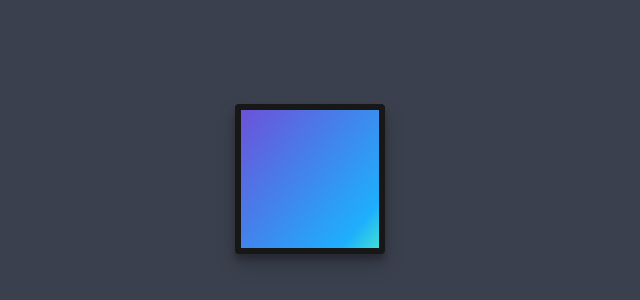
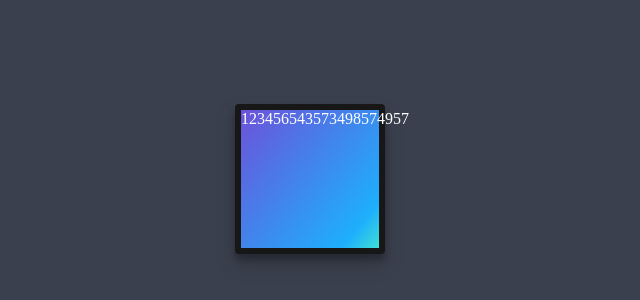
Before and after one commit to chelmo/Release-Date-Site, a plain HTML site: page index.html in a window 1280 px wide. Shown: the part 146-446 px from the top of the page, without its empty margins (164-804 px from the left). Drawn offline with Linux system fonts and the light colour scheme.

Commit message:
Update index.html

```diff
--- a/index.html
+++ b/index.html
@@ -11,7 +11,7 @@
     <body>
 
         <div class="container">
-            <div class="item item1"></div>
+            <div class="item item1">123456543573498574957</div>
 
         </div>
 
```
